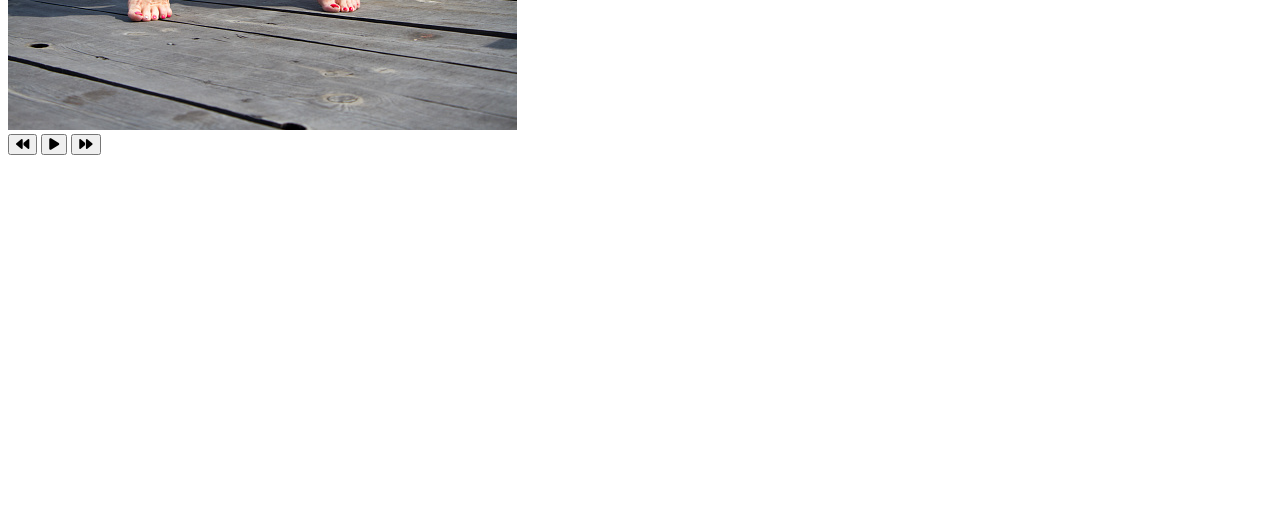
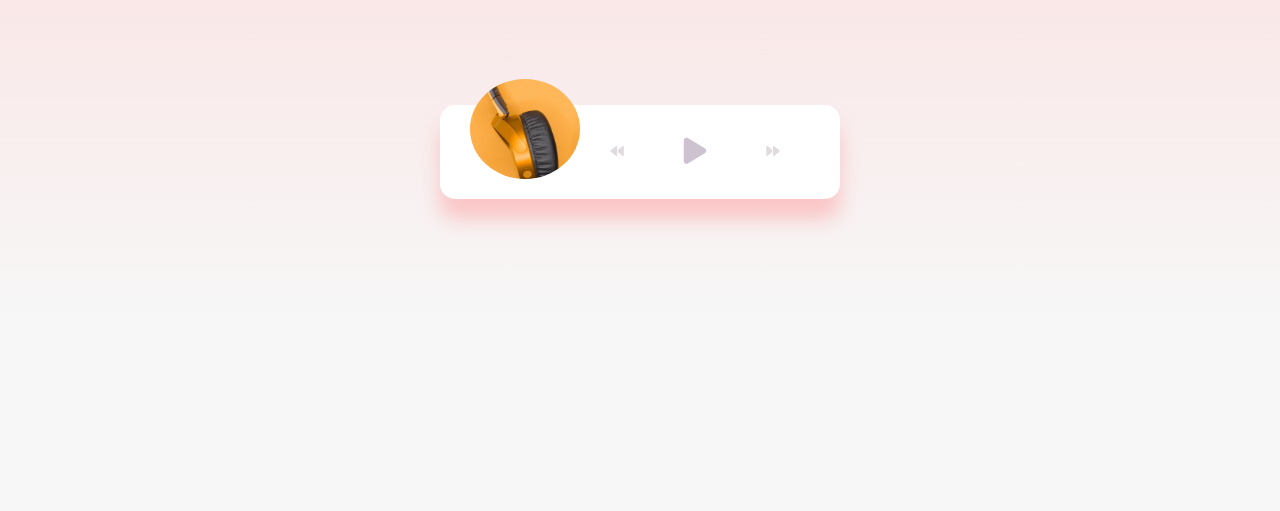
Before and after one commit to nmparfait/musicPayer, a plain HTML site: page index.html in a window 1280 px wide. Shown: the part 289-800 px from the top of the page. Drawn offline with Linux system fonts and the light colour scheme.

Commit message:
styles done

```diff
--- a/index.html
+++ b/index.html
@@ -24,7 +24,7 @@
 
       <audio src="music/avec classe.mp3" id="audio"></audio>
       <div class="img-container">
-        <img src="img/zouk.jpg" alt="music-cover" id="cover" />
+        <img src="img/music.jfif" alt="music-cover" id="cover" />
       </div>
 
       <div class="navigation">
@@ -32,7 +32,7 @@
           <i class="fas fa-backward"></i>
         </button>
 
-        <button id="play" class="action-btn-big">
+        <button id="play" class="action-btn action-btn-big">
           <i class="fas fa-play"></i>
         </button>
 
--- a/styles.css
+++ b/styles.css
@@ -0,0 +1,87 @@
+@import url('https://fonts.googleapis.com/css2?family=Oswald&family=Sacramento&display=swap');
+
+* {
+  box-sizing: border-box;
+}
+
+body {
+  background-image: linear-gradient(
+    0deg,
+    rgba(247, 247, 247, 1) 23.8%,
+    rgba(252, 221, 221, 1) 92%
+  );
+  height: 100vh;
+  display: flex;
+  flex-direction: column;
+  align-items: center;
+  justify-content: center;
+  font-family: 'Lato', sans-serif;
+  margin: 0;
+}
+
+.music-container {
+  background-color: #fff;
+  border-radius: 15px;
+  box-shadow: 0 20px 20px 0 rgba(252, 169, 169, 0.6);
+  display: flex;
+  padding: 20px 30px;
+  position: relative;
+  margin: 100px 0;
+  z-index: 10;
+}
+
+.img-container {
+  position: relative;
+  width: 110px;
+}
+
+.img-container img {
+  border-radius: 60%;
+  object-fit: cover;
+  height: 100px;
+  width: inherit;
+  position: absolute;
+  bottom: 0;
+  left: 0;
+  animation: rotate 3s linear infinite;
+  animation-play-state: paused;
+}
+
+.music-container.play .img-container img {
+  animation-play-state: running;
+}
+
+@keyframes rotate {
+  from {
+    transform: rotate(0deg);
+  }
+
+  to {
+    transform: rotate(360deg);
+  }
+}
+
+.navigation {
+  display: flex;
+  align-items: center;
+  justify-content: center;
+  z-index: 1;
+}
+
+.action-btn {
+  background-color: #fff;
+  border: 0;
+  color: #dfdbdf;
+  cursor: pointer;
+  padding: 10px;
+  margin: 0 20px;
+}
+
+.action-btn.action-btn-big {
+  color: #cdc2d0;
+  font-size: 30px;
+}
+
+.action-btn:focus {
+  outline: 0;
+}
```
Also changed, not shown: img/music.jfif (added).
